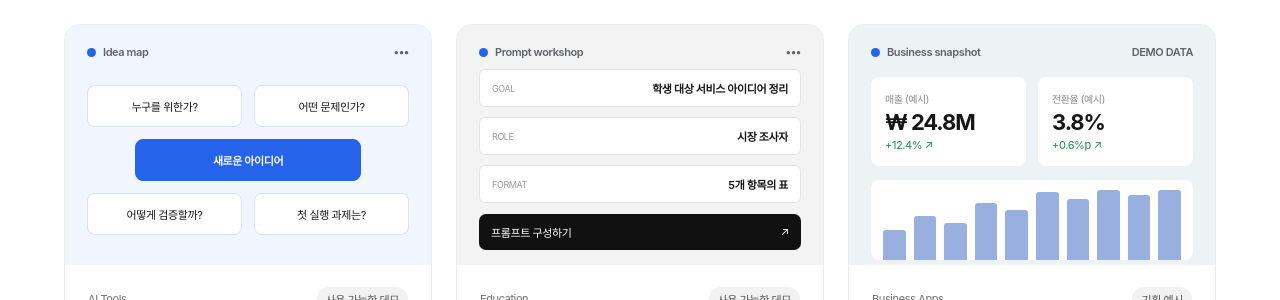
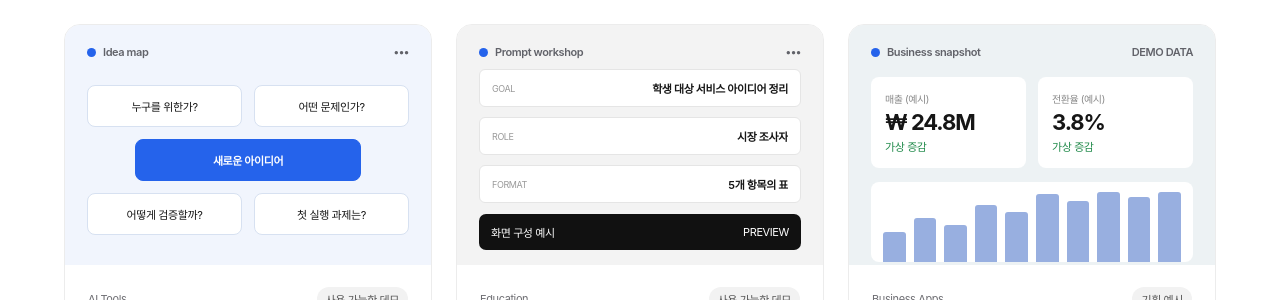
Before and after one commit to Jxny0ung/ddalkak-lab-hai, a Next.js app: page / in a window 1280 px wide. Shown: the part 1480-1780 px from the top of the page. Built offline with nearby package versions, Linux system fonts and the light colour scheme.

Commit message:
fix(affordances): remove fake call-to-action and misleading performance arrows in static previews

```diff
--- a/src/components/project-visual.tsx
+++ b/src/components/project-visual.tsx
@@ -22,7 +22,7 @@ export function ProjectVisual({ visual }: { visual: LearningProject["visual"] })
         <div className="sl-fake-field"><span>GOAL</span><strong>학생 대상 서비스 아이디어 정리</strong></div>
         <div className="sl-fake-field"><span>ROLE</span><strong>시장 조사자</strong></div>
         <div className="sl-fake-field"><span>FORMAT</span><strong>5개 항목의 표</strong></div>
-        <div className="sl-fake-submit">프롬프트 구성하기 <span>↗</span></div>
+        <div className="sl-fake-submit" aria-hidden="true">화면 구성 예시 <span>PREVIEW</span></div>
       </div>
     );
   }
@@ -31,8 +31,8 @@ export function ProjectVisual({ visual }: { visual: LearningProject["visual"] })
       <div className="sl-art sl-art-dashboard" aria-label="가상 데이터 대시보드 미리보기" role="img">
         <div className="sl-art-top"><span className="sl-art-dot"/> Business snapshot <span>DEMO DATA</span></div>
         <div className="sl-dashboard-metrics">
-          <div><span>매출 (예시)</span><strong>₩ 24.8M</strong><small>+12.4% ↗</small></div>
-          <div><span>전환율 (예시)</span><strong>3.8%</strong><small>+0.6%p ↗</small></div>
+          <div><span>매출 (예시)</span><strong>₩ 24.8M</strong><small>가상 증감</small></div>
+          <div><span>전환율 (예시)</span><strong>3.8%</strong><small>가상 증감</small></div>
         </div>
         <div className="sl-chart-bars" aria-hidden="true">
           {[38, 55, 47, 72, 63, 85, 76, 95, 81, 100].map((v, i) => (
```
